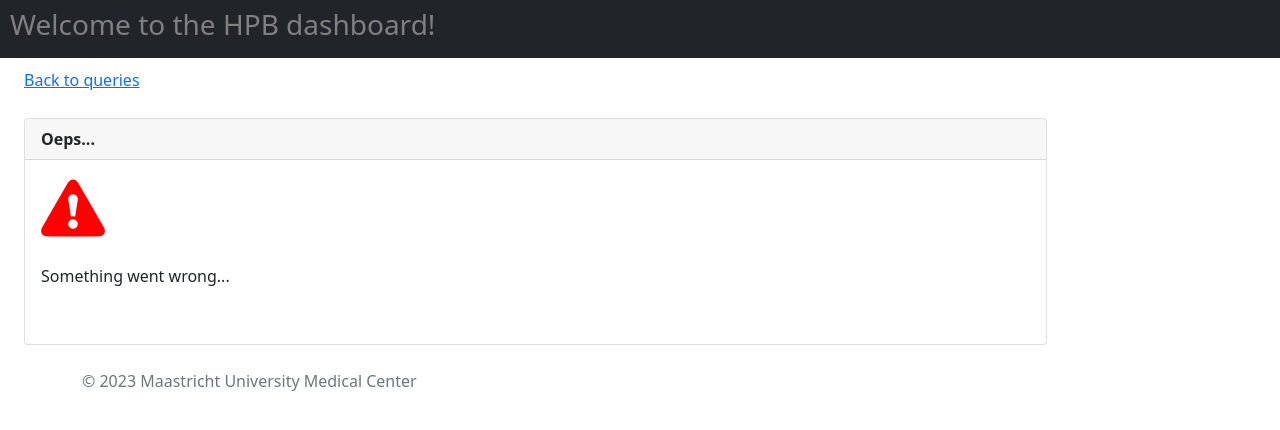
After one commit to rbrecheisen/hpbdash, a Django app: template src/hpbdash/app/templates/errors.html in a window 1280 px wide. The commit adds this page. Shown: the top 430 px of the page. Run offline with Django 4.2, Linux system fonts and the light colour scheme; the template is opened without the code that fills it, so the values that code supplies are empty; some libraries are stand-ins or nearby versions.

Commit message:
Saving work

```diff
--- /dev/null
+++ b/src/hpbdash/app/templates/errors.html
@@ -0,0 +1,24 @@
+{% extends "base.html" %}
+{% block content %}
+<div class="container-fluid">
+    <div class="row"><p style="margin-top: 10px"><a href="/queries/">Back to queries</a></p></div>
+    <div class="row">
+        <div class="col-sm-10">
+            <div class="card" style="margin-top: 10px;">
+                <div class="card-header"><b>Oeps...</b></div>
+                <div class="card-body">
+                    <img src="/static/icons/error.png" width="64" height="64"/><br>
+                    <br>
+                    Something went wrong...<br>
+                    <br>
+                    <ul>
+                    {% for error in errors %}
+                        <li>{{ error }}<li>
+                    {% endfor %}
+                    </ul>
+                </div>
+            </div>
+        </div>
+    </div>
+</div>
+{% endblock %}
--- a/src/hpbdash/app/templates/query_result.html
+++ b/src/hpbdash/app/templates/query_result.html
@@ -1,7 +1,7 @@
 {% extends "base.html" %}
 {% block content %}
 <div class="container-fluid">
-    <div class="row"><p style="margin-top: 10px"><a href="/queries/">Queries</a></p></div>
+    <div class="row"><p style="margin-top: 10px"><a href="/queries/">Back to queries</a></p></div>
     <div class="row">
         <div class="col-sm-10">
             <div class="card" style="margin-top: 10px;">
```
Also changed, not shown: src/hpbdash/app/views.py (+8 -1 lines), src/hpbdash/manage.py (+8 -1 lines), src/hpbdash/app/migrations/0001_initial.py, src/hpbdash/app/static/icons/error.png (added), 2 other files.
